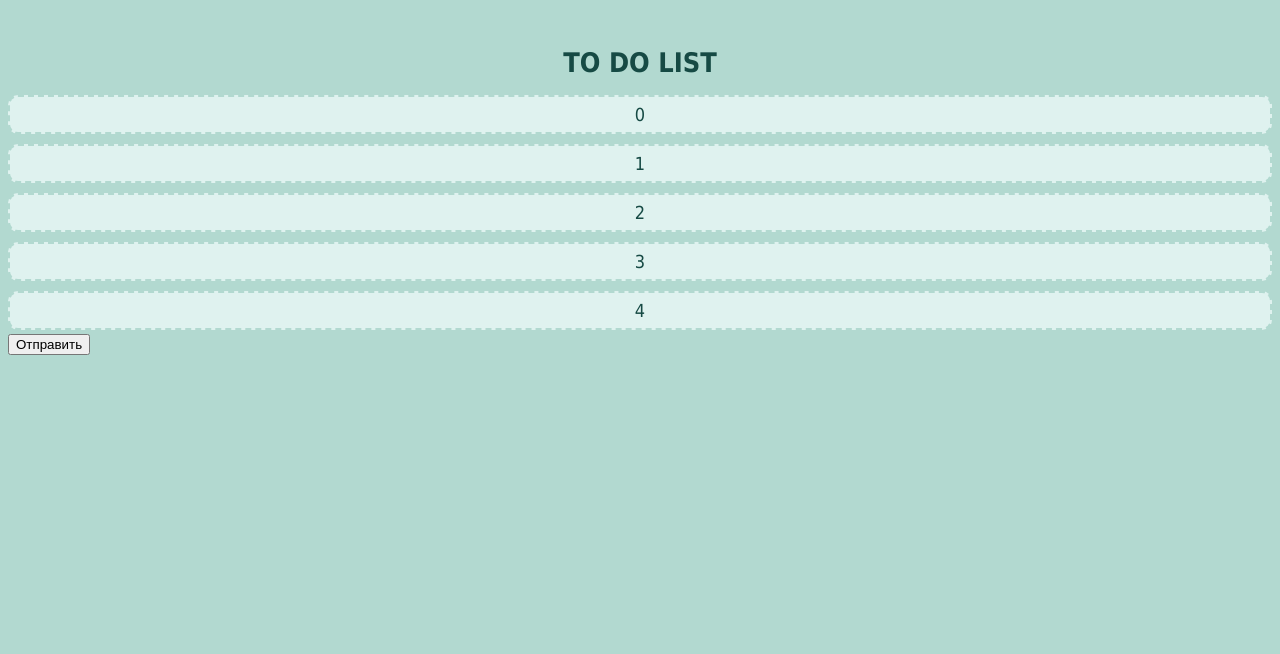
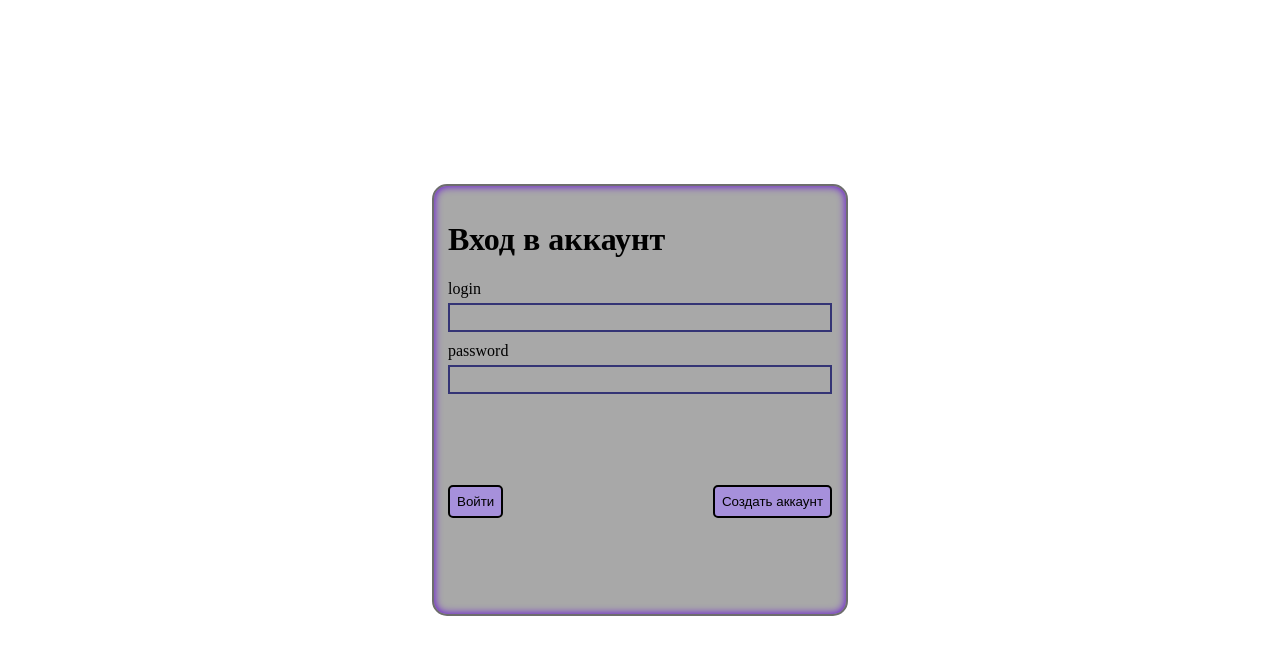
Before and after one commit to Noriks29/FrontNumber2024, a Vue app: page / in a window 1280 px wide. Shown: the top 654 px of the page. Built offline with nearby package versions, Linux system fonts and the light colour scheme.

Commit message:
login page

```diff
--- a/src/App.vue
+++ b/src/App.vue
@@ -1,19 +1,22 @@
 <template>
-<SelectParam />
+<LoginPage v-if="!statusLogin"/>
+<SelectParam v-else/>
 
 </template>
 <script>
 import SelectParam from "./components/SelectParam.vue"
+import LoginPage from "./components/LoginPage.vue";
 
 export default {
 name: 'App',
 data() {
   return{
-
+    statusLogin: false
   };
 },
 components:{
-  SelectParam
+  SelectParam,
+  LoginPage
 },
 methods: {
 
--- /dev/null
+++ b/src/Js/RestFetchService.js
@@ -0,0 +1,69 @@
+import { adress } from "./ServerConfig";
+
+const ShowFetchData = true
+/*
+function DisplayLoad(status){
+    const element = document.getElementById("loadProcess");
+    if(status){
+        element.style.display = "flex"
+    }
+    else{
+        element.style.display = "none"
+    }
+}*/
+async function FetchGet(http){
+    let AcsessKey = localStorage.data
+    try {
+        const response = await fetch(adress+http+'?accessKey='+AcsessKey);
+        if (!response.ok) {
+            let rezult = await response.json()
+            if(ShowFetchData) console.log(http,rezult)
+            throw new Error(rezult.MESSAGE);
+        }
+        else{
+            let rezult = await response.json()
+            if(ShowFetchData) console.log(http, rezult)
+            return rezult;
+        }
+    } catch (error) {
+        console.log('Error during fetch:', error);
+        alert("Ошибка запроса, дальнейшая работа может быть некорректной!" + error)
+        return undefined
+    }
+
+}
+
+async function FetchPost(http,datapost,dopparamhttp){
+    if(ShowFetchData) console.log(JSON.stringify(datapost))
+    let AcsessKey = localStorage.data
+    try {
+        const response = await fetch(adress+http+'?accessKey='+AcsessKey,{
+          method:  'POST',
+          headers: {
+            'Content-Type': 'application/json'
+          },
+          body: JSON.stringify(datapost)
+        })
+        if (!response.ok) {
+            let rezult = await response.json()
+            if(ShowFetchData) console.log(http,rezult)
+            throw new Error(rezult.MESSAGE);
+        }
+        else{
+            let rezult = await response.json()
+            if(ShowFetchData) console.log(http, rezult)
+            return rezult;
+        }
+        } catch (error) {
+            console.log('Error save:', error);
+            alert("ОШИБКА ОТПРАВКИ  " + error)
+            return undefined;
+        }
+}
+
+
+
+export{
+    FetchGet,
+    FetchPost
+}
--- /dev/null
+++ b/src/Js/ServerConfig.js
@@ -0,0 +1,6 @@
+let adress = "http://127.0.0.1:8000"
+let adressDEV = "http://localhost:8000"
+export {
+    adress,
+    adressDEV
+}
--- /dev/null
+++ b/src/components/LoginPage.vue
@@ -0,0 +1,171 @@
+<template>
+    <div class="loginDiv">
+        <div v-if="loginmode == 0" class="loginForm" id="LoginHR">
+            <h1>Вход в аккаунт</h1>
+
+            <div class="LableDiv">
+                <label for="login">login</label>
+                <div id="loginERR" class="ErrInputLable" style="display: none;">Пустое поле</div>
+            </div>
+            <input type="text" id="login">
+
+            <div class="LableDiv">
+                <label for="password">password</label>
+                <div id="passwordERR" class="ErrInputLable" style="display: none;">Пустое поле</div>
+            </div>
+            <input type="password" name="password" id="password">
+            <div class="buttonDiv">
+                <button v-on:click="StartLogin">Войти</button>
+                <button @click="loginmode = 1">Создать аккаунт</button>
+            </div>
+        </div>
+        <div v-if="loginmode == 1" class="loginForm" id="createHR">
+            <h1>Регистрация</h1>
+            <div class="LableDiv">
+                <label for="full_name">ФИО</label>
+                <div id="full_nameERR" class="ErrInputLable" style="display: none;">Пустое поле</div>
+            </div>
+            <input type="text" id="full_name">
+
+            <div class="LableDiv">
+                <label for="email">Email</label>
+                <div id="emailERR" class="ErrInputLable" style="display: none;">Пустое поле</div>
+            </div>
+            <input type="email" id="email">
+
+            <div class="LableDiv">
+                <label for="login">login</label>
+                <div id="loginERR" class="ErrInputLable" style="display: none;">Пустое поле</div>
+            </div>
+            <input type="text" id="login">
+
+            <div class="LableDiv">
+                <label for="password">password</label>
+                <div id="passwordERR" class="ErrInputLable" style="display: none;">Пустое поле</div>
+            </div>
+            <input type="password" name="password" id="password">
+            <div class="buttonDiv">
+                <button v-on:click="StartCreate">Создать аккаунт</button>
+                <button @click="loginmode = 0">Вернутся к входу</button>
+            </div>
+        </div>
+    </div>
+
+</template>
+<script>
+
+import { FetchPost } from '@/Js/RestFetchService';
+
+export default {
+name: 'LoginPage',
+data() {
+  return{
+    loginmode: 0
+  };
+},
+methods: {
+    async StartCreate(){
+        const form = document.getElementById("createHR").querySelectorAll("input")
+        console.log(form)
+        let flagValidate = false
+        let data = {}
+        form.forEach(input => {
+            if(input.value == "") {
+                const lable = document.getElementById("createHR").querySelector("#"+input.id+"ERR").style.display = "block"
+                flagValidate = true
+
+            }
+            else{
+                data[input.id] = input.value
+            }
+        })
+        if (!flagValidate) {
+            console.log(JSON.stringify(data, null, 2))
+            await FetchPost("/hhelper/registration", data)
+        }
+    },
+    async StartLogin(){
+        const form = document.getElementById("LoginHR").querySelectorAll("input")
+        console.log(form)
+        let flagValidate = false
+        let data = {}
+        form.forEach(input => {
+            if(input.value == "") {
+                const lable = document.getElementById("LoginHR").querySelector("#"+input.id+"ERR").style.display = "block"
+                flagValidate = true
+            }
+            else{
+                data[input.id] = input.value
+            }
+        })
+        if (!flagValidate) {
+            console.log(JSON.stringify(data, null, 2))
+            await FetchPost("/hhelper/stafflog", data)
+        }
+    }
+
+},
+async mounted() {
+
+}
+}
+</script>
+
+<style lang="scss">
+.loginDiv{
+    height: 100vh;
+    width: 100vw;
+    position: fixed;
+    top: 0px;
+    left: 0px;
+    overflow: hidden;
+    display: flex;
+    align-items: center;
+    justify-content: center;
+    flex-wrap: nowrap;
+    flex-direction: column;
+
+    .loginForm{
+        display: flex;
+        flex-direction: column;
+        background-color: #a8a8a8;
+        padding: 14px;
+        border: 2px solid #6d6d6d;
+        border-radius: 15px;
+        box-shadow: inset 0px 0px 8px 0px #6001da;
+        height: 50vh;
+        width: 30vw;
+
+
+        .LableDiv{
+            display: flex;
+            .ErrInputLable{
+                margin: 0px 0px 0px 15px;
+                color: red;
+            }
+        }
+
+        input{
+            height: 15px;
+            padding: 5px;
+            background: none;
+            border: 2px solid #343475;
+            margin: 5px 0px 10px;
+        }
+        .buttonDiv{
+            display: flex;
+            justify-content: space-between;
+            align-items: center;
+            flex: 1;
+
+            button{
+                background: none;
+                border: 2px solid black;
+                padding: 7px;
+                border-radius: 5px;
+                background-color: #a690db;
+            }
+        }
+    }
+}
+</style>
--- a/src/components/SelectParam.vue
+++ b/src/components/SelectParam.vue
@@ -87,14 +87,6 @@ async mounted() {
 </script>
 
 <style lang="scss">
-body {
-  font-family: "Tahoma", sans-serif;
-  font-size: 18px;
-  line-height: 25px;
-  color: #164a44;
-
-  background-color: #b2d9d0;
-}
 
 .tasks__title {
   margin: 50px 0 20px 0;
@@ -116,7 +108,7 @@ body {
   padding: 5px;
 
   text-align: center;
-  border: 2px dashed #b2d9d0;
+  border: 2px line #374b46;
   border-radius: 10px;
   cursor: move;
   background-color: #dff2ef;
```
Also changed, not shown: 1 other file (tests, documents, lock files or other folders).
